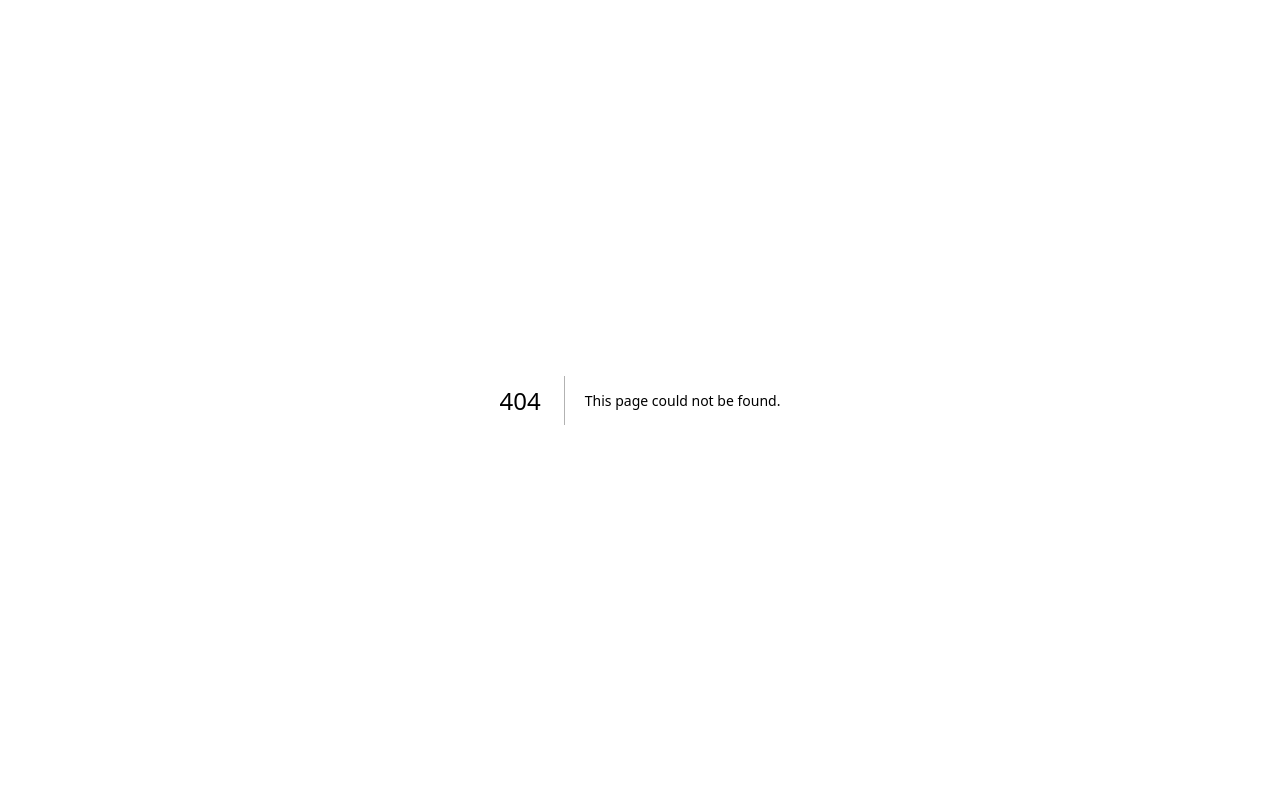
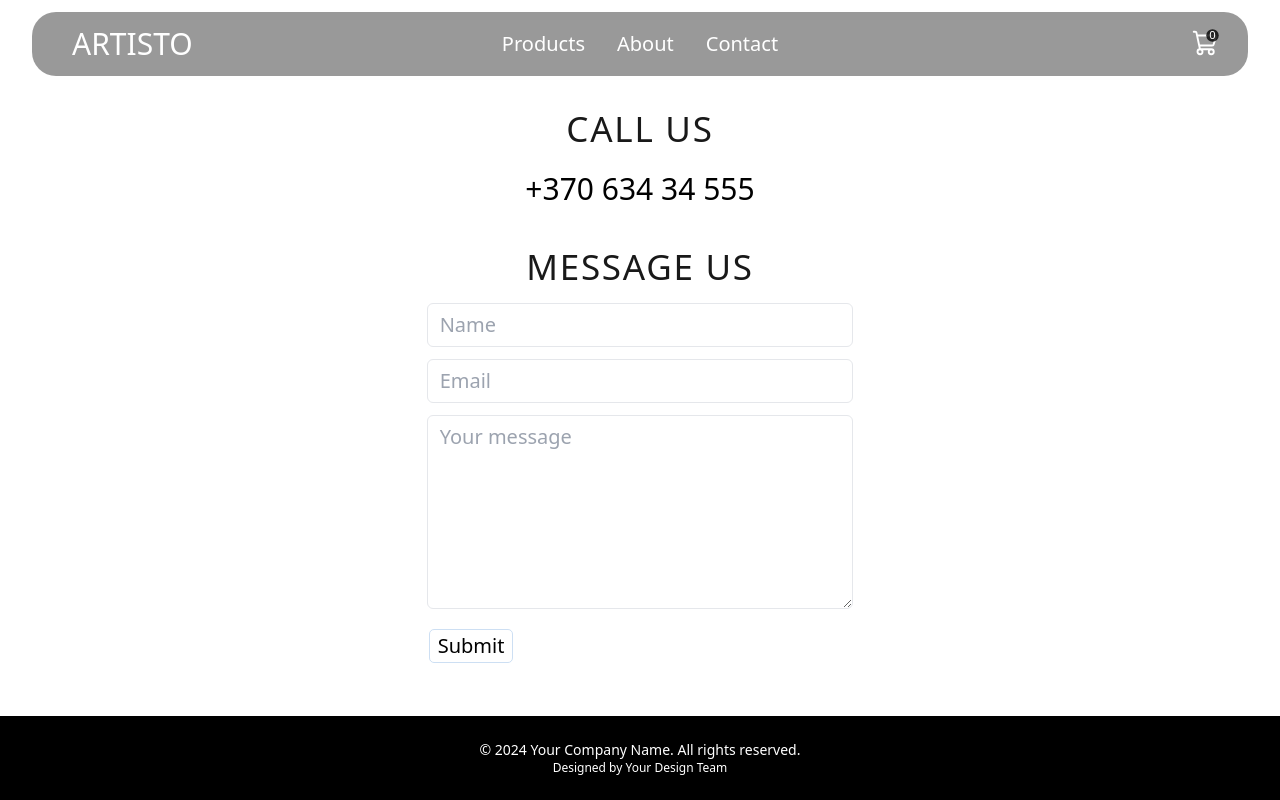
Before and after one commit to nepatyres/artisto, a Next.js app: page /contact in a window 1280 px wide. Before the commit this address had no page. Built offline with nearby package versions, Linux system fonts and the light colour scheme.

Commit message:
daily update

```diff
--- a/package.json
+++ b/package.json
@@ -22,6 +22,7 @@
     "mysql2": "^3.10.3",
     "next": "14.2.4",
     "next-connect": "^1.0.0",
+    "nodemailer": "^6.9.14",
     "react": "^18",
     "react-dom": "^18",
     "sequelize": "^6.37.3",
--- /dev/null
+++ b/src/components/footer.tsx
@@ -0,0 +1,10 @@
+export default function Footer() {
+    return (
+        <footer className="w-full bg-black py-6 text-white">
+            <div className="container mx-auto mt-auto text-center">
+                <p className="text-sm">© 2024 Your Company Name. All rights reserved.</p>
+                <p className="text-xs">Designed by Your Design Team</p>
+            </div>
+        </footer>
+    );
+}
--- a/src/components/homePage/moreProducts.tsx
+++ b/src/components/homePage/moreProducts.tsx
@@ -21,7 +21,7 @@ export default function MoreProducts({ product }) {
     };
 
     return (
-        <div className="w-full h-auto bg-grey flex flex-col items-center justify-center mt-12">
+        <div className="w-full h-auto bg-grey flex flex-col items-center justify-center mt-12 mb-20">
             <div className="justify-center w-full">
                 <div className={`flex ${product === 'related-products' ? 'w-[95%]' :'w-[80%]'} mx-auto mb-10 mt-10`}>
                     <span className="text-5xl">{product === 'related-products' ? 'Related products' : 'More products'}</span>
@@ -31,7 +31,7 @@ export default function MoreProducts({ product }) {
                         {products.map((product: any, i: number) => (
                             i <= 4 && <div key={i} className="w-full flex items-center">
                                 <a className="flex mx-auto flex-col cursor-pointer" href={`/products/${product.id}`}>
-                                    <div className=" w-[160px] h-[160px] sm:w-[230px] sm:h-[230px] md:w-[280px] md:h-[280px] lg:w-[200px] lg:h-[200px] xl:w-[260px] xl:h-[260px] 2xl:w-[390px] 2xl:h-[350px] rounded-lg mx-auto">
+                                    <div className={`w-[160px] h-[160px] sm:w-[230px] sm:h-[230px] md:w-[280px] md:h-[280px] lg:w-[200px] lg:h-[200px] xl:w-[260px] xl:h-[260px] ${product === 'related-products' ? '2xl:w-[390px] 2xl:h-[350px]' :'2xl:w-[350px] 2xl:h-[350px]'} rounded-lg mx-auto`}>
                                         <img src={product.image} className="h-full w-full object-cover object-center rounded-lg" alt="" />
                                     </div>
                                     <div className="flex flex-col text-center pt-2 pb-3">
--- /dev/null
+++ b/src/pages/api/send-email.ts
@@ -0,0 +1,39 @@
+import nodemailer from 'nodemailer';
+
+export default async function handler(req, res) {
+    if (req.method === 'POST') {
+        const { name, email, message } = req.body;
+
+        const appPassword = process.env.APPPASSWORD;
+        const fromEmail = process.env.EMAIL;
+        const toEmail = process.env.TOEMAIL;
+
+        const transporter = nodemailer.createTransport({
+            service: 'gmail',
+            port: 465,
+            secure: true,
+            auth: {
+                user: fromEmail,
+                pass: appPassword,
+            },
+        });
+
+        const mailOptions = {
+            from: fromEmail,
+            to: toEmail,
+            subject: `Contact form submission from ${name}`,
+            text: `You have received a new message from ${name} (${email}):\n\n${message}`,
+        };
+
+        try {
+            await transporter.sendMail(mailOptions);
+            res.writeHead(302, { Location: '/contact' });
+            res.end();
+        } catch (error) {
+            console.error('Error sending email:', error);
+            res.status(500).json({ success: false, error: 'Failed to send email' });
+        }
+    } else {
+        res.status(405).json({ success: false, error: 'Method not allowed' });
+    }
+}
--- /dev/null
+++ b/src/pages/contact.tsx
@@ -0,0 +1,46 @@
+import Navbar from '@/components/navbar'
+import '../app/globals.css'
+import Footer from '@/components/footer'
+import React, { useState } from 'react';
+
+export default function Contact() {
+    const [cart, setCart] = useState(false);
+    const cartBtn = () => {
+        setCart(!cart);
+    };
+
+    return (
+        <div className="items-center justify-center flex w-full h-screen flex-col">
+            <Navbar cartBtn={cartBtn} cart={cart} />
+            <div className='items-center flex justify-center w-full h-full flex-col'>
+                <div className="font-ubuntuL text-black">
+                    <span className="flex justify-center mt-[50px] mb-2.5 text-black/90 tracking-wider text-[35px]">CALL US</span>
+                    <div className="flex justify-center text-[30px]">+370 634 34 555</div>
+                </div>
+                <div className="w-10/12 lg:w-1/3">
+                    <span className="flex justify-center mt-[30px] mb-2.5 text-black/90 tracking-wider text-[35px]">MESSAGE US</span>
+                    <form action="/api/send-email"  method="POST" className='items-center text-[20px]'>
+                        <div className="mb-3">
+                            <input type="name" className="bg-white text-black py-[6px] px-3 focus:outline-2 focus:outline-blue-400 rounded-md focus:text-black border border-black/.70 w-full" id="name"  placeholder="Name" name='name' required />
+                        </div>
+                        <div className="mb-3">
+                            <input type="email" className="bg-white text-black py-[6px] px-3 focus:outline-2 focus:outline-blue-400 rounded-md focus:text-black border border-black/.70 w-full" id="email" placeholder="Email" name='email' required />
+                        </div>
+                        <div className="mb-3">
+                            <textarea className="bg-white text-black py-[6px] px-3 focus:outline-2 focus:outline-blue-400 rounded-md focus:text-black border border-black/.70 w-full" id="message" rows={6} placeholder="Your message" name='message' required></textarea>
+                        </div>
+                        <div className='email-btn'>
+                            <button className='font-ubuntuL font-thin text-[20px] bg-transparent hover:bg-[#c1d8f026] transition-colors ease-in duration-500 bg-black text-black focus:bg-black focus:text-white border border-[#c1d8f0cc] rounded-[5px] mt-0 ml-0.5 py-px px-2' type="submit">
+                                Submit
+                            </button>
+                        </div>
+                    </form>
+                </div>
+            </div>
+
+            <div className='flex w-full h-auto items-end'>
+                <Footer />
+            </div>
+        </div>
+    )
+}
--- a/src/pages/homePage.tsx
+++ b/src/pages/homePage.tsx
@@ -4,6 +4,7 @@ import Bestseller from "../components/homePage/bestseller";
 import MoreProducts from "@/components/homePage/moreProducts";
 import Preloader from "@/components/preloader/preloader";
 import { AnimatePresence } from "framer-motion";
+import Footer from "@/components/footer";
 
 export default function HomePage() {
     const [isLoading, setIsLoading] = useState(true);
@@ -23,6 +24,7 @@ export default function HomePage() {
             <Hero />
             <Bestseller setIsLoading={setIsLoading} />
             <MoreProducts />
+            <Footer />
         </>
     );
 }
--- a/src/pages/products.tsx
+++ b/src/pages/products.tsx
@@ -6,10 +6,12 @@ import axios from "axios";
 import Router from "next/router";
 import { AnimatePresence } from "framer-motion";
 import PreloaderLeft from "@/components/preloader/preloaderLeft";
+import Footer from "@/components/footer";
 
 export default function Products() {
     const [products, setProducts] = useState<any>([]);
     const [isLoading, setIsLoading] = useState(true);
+    const [cart, setCart] = useState(false);
     useEffect(() => {
         (
             async () => {
@@ -37,6 +39,10 @@ export default function Products() {
         Router.push(`/products/${id}`);
     }
 
+    const cartBtn = () => {
+        setCart(!cart);
+    };
+
     const formatPrice = (price) => {
         return new Intl.NumberFormat('en-US', {
             style: 'decimal',
@@ -45,19 +51,19 @@ export default function Products() {
         }).format(price);
     };
     return (
-        <div className="flex h-auto bg-white">
+        <div className="flex h-auto bg-white flex-col">
             <AnimatePresence mode='wait'>
                 {isLoading && <PreloaderLeft />}
             </AnimatePresence>
-            <Navbar />
-            <div className="flex h-auto lg:w-[80%] md:w-[90%] mx-auto mt-20 flex-col">
+            <Navbar cartBtn={cartBtn} cart={cart}/>
+            <div className="flex h-auto lg:w-[80%] md:w-[90%] mx-auto mt-20 flex-col mb-20">
                 <span className="text-4xl px-3 py-10">Products</span>
                 <div className="w-full grid md:grid-cols-2 xl:grid-cols-2 2xl:grid-cols-3 mx-auto gap-5">
                     {products.filter(product => product.display).map((product: any, i: number) => (
                         <div key={i} className="w-full flex space-between">
                             <div className="flex mx-auto flex-col cursor-pointer" onClick={(e) => redirectBtn(product.id)}>
                                 <div className="lg:w-[400px] lg:h-[400px] w-[300px] h-[300px] rounded-lg mx-auto">
-                                    <img src={product.images[0]} className="h-full w-full object-cover object-center rounded-lg" alt="" />
+                                    <img src={product.images[0]} className="h-full w-full object-cover object-center rounded-md" alt="" />
                                 </div>
                                 <div className="flex flex-col text-center pt-2 pb-3">
                                     <span className="text-sm 2xl:text-md w-[70%] mx-auto">{product.name}</span>
@@ -68,6 +74,7 @@ export default function Products() {
                     ))}
                 </div>
             </div>
+            <Footer />
         </div>
     )
 }
```
Also changed, not shown: 1 other file (tests, documents, lock files or other folders).
